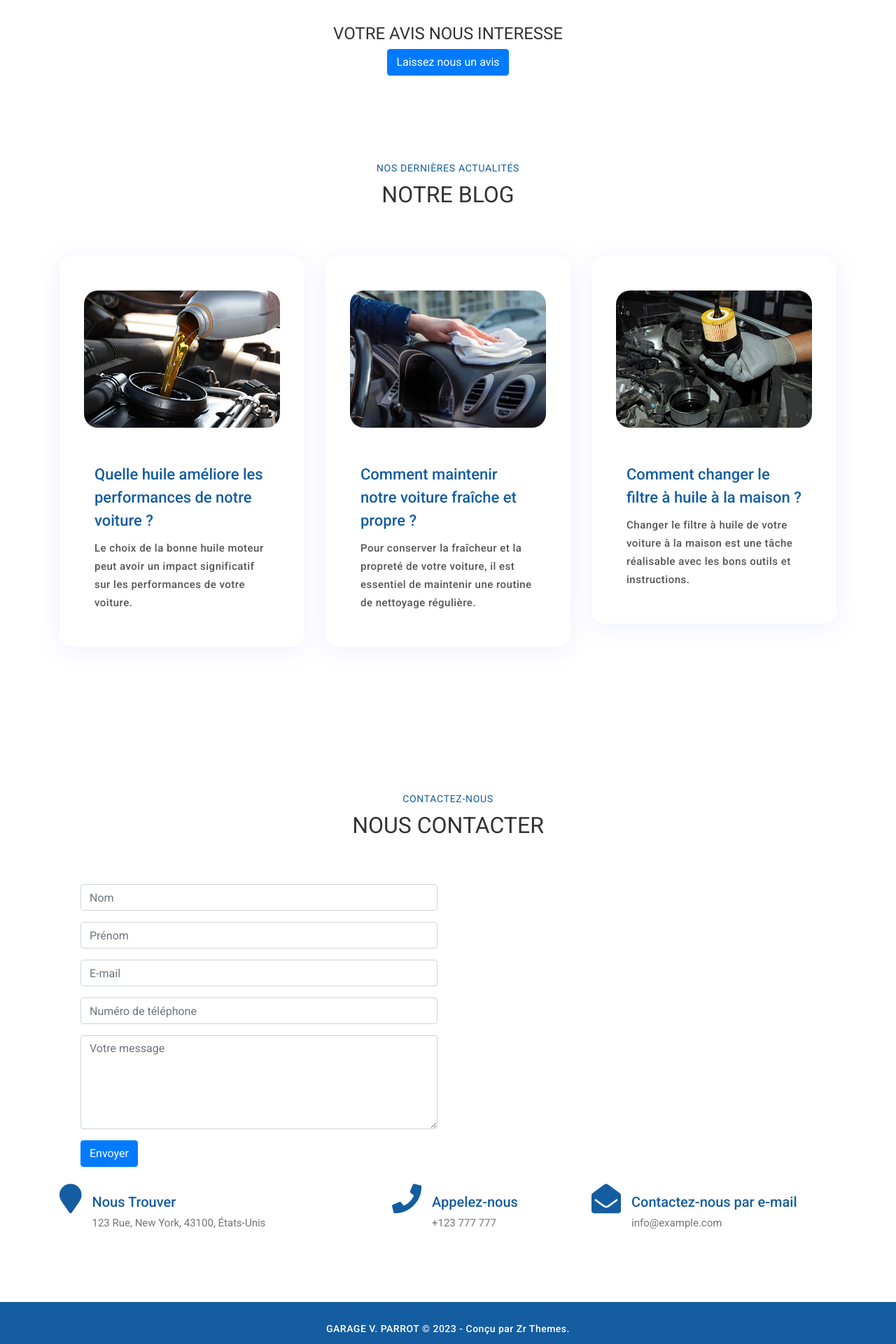
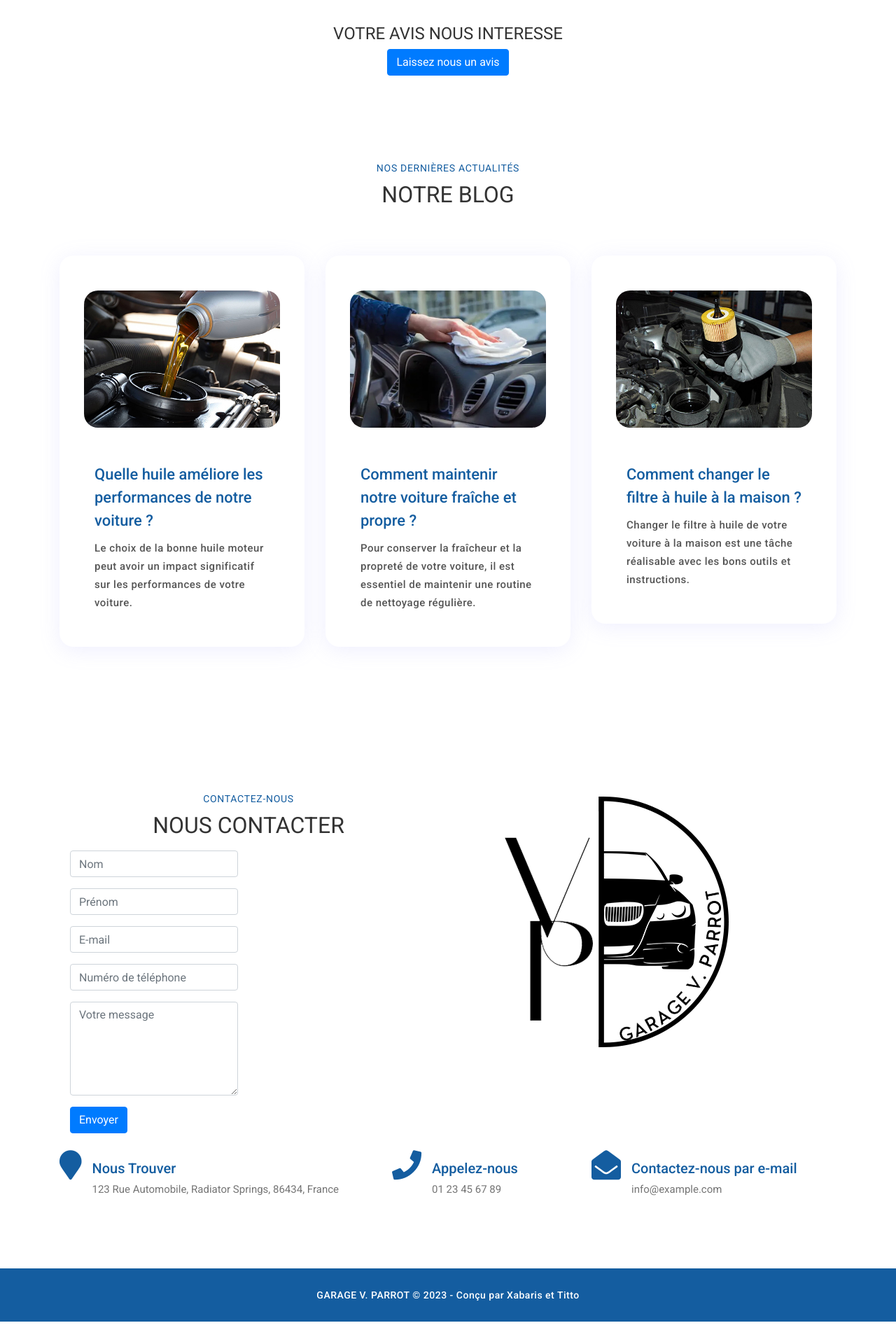
Before and after one commit to Sirabax/garage-v-parrot-project, a Symfony app: template templates/home/index.html.twig in a window 1280 px wide. Shown: the part 2800-4720 px from the top of the page at 70% size. After the commit the page ends 4688 px from the top, so only its background shows below. Run offline with Twig, Linux system fonts and the light colour scheme; the template is opened without the code that fills it, so the values that code supplies are empty; some libraries are stand-ins or nearby versions.

Commit message:
estetic modification

```diff
--- a/templates/contact.html.twig
+++ b/templates/contact.html.twig
@@ -2,16 +2,13 @@
 <section id="contact" class="contact-area section-padding">
     <div class="container">
         <div class="row">
-            <div class="col-lg-12 col-md-12">
+            <div class="col-md-6">
                 <div class="section-title">
                     <h5>Contactez-nous</h5>
                     <h2>Nous Contacter</h2>
                 </div>
-            </div>
-        </div>
                 <!-- Formulaire de Contact -->
-    <div class="container mt-5">
-    <form class="col-md-6">
+                <form class="col-lg-6 col-md-6">
                     <div class="form-group">
                         <input type="text" class="form-control" id="nom" placeholder="Nom">
                     </div>
@@ -30,7 +27,10 @@
                     <button type="submit" class="btn btn-primary">Envoyer</button>
                 </form>
             </div>
-
+            <div class="col-lg-6 col-md-6">
+                <img src="assets/images/logo2.png" alt="logo V.Parrot" class="img-fluid">
+            </div>
+        </div>
         <div class="row">
             <div class="col-lg-12">
                 <div class="form-container-box">
@@ -40,7 +40,7 @@
                                 <i class="fa fa-map-marker pt-3"></i>
                                 <div class="cta-text">
                                     <h4>Nous Trouver</h4>
-                                    <span>123 Rue, New York, 43100, États-Unis</span>
+                                    <span>123 Rue Automobile, Radiator Springs, 86434, France</span>
                                 </div>
                             </div>
                         </div>
@@ -49,7 +49,7 @@
                                 <i class="fa fa-phone pt-3"></i>
                                 <div class="cta-text">
                                     <h4>Appelez-nous</h4>
-                                    <span>+123 777 777</span>
+                                    <span>01 23 45 67 89</span>
                                 </div>
                             </div>
                         </div>
--- a/templates/footer.html.twig
+++ b/templates/footer.html.twig
@@ -5,7 +5,7 @@
             <div class="row">
                 <div class="col-xl-12 col-lg-12 text-center text-lg-center">
                     <div class="copyright-text">
-                        <p>GARAGE V. PARROT © 2023 - Conçu par Zr Themes.</p>
+                        <p>GARAGE V. PARROT © 2023 - Conçu par Xabaris et Titto</p>
                     </div>
                 </div>
             </div>
--- a/templates/slider.html.twig
+++ b/templates/slider.html.twig
@@ -10,7 +10,7 @@
                                 <div class="caption text-left">
                                     <h2>Réparation et Entretien de Votre Véhicule</h2>
                                     <h1>Garantie de Qualité Professionnelle</h1>
-                                    <h3>Téléphone : +123 777 777</h3>
+                                    <h3>Téléphone : 01 23 45 67 89</h3>
                                     <div class="home-button-box home-slider-btn">
                                         <a href="#0" class="button home-btn js-scroll">Contactez-nous</a>
                                     </div>
@@ -28,7 +28,7 @@
                                 <div class="caption text-left">
                                     <h2>Ventes de Véhicules d'Occasion Certifiées</h2>
                                     <h1>Service de Remise en État Automobile</h1>
-                                    <h3>Téléphone : +123 777 777</h3>
+                                    <h3>Téléphone : 01 23 45 67 89 </h3>
                                     <div class="home-button-box home-slider-btn">
                                         <a href="#0" class="button home-btn js-scroll">Contactez-nous</a>
                                     </div>
```
Lines whose indentation alone changed are shown as unchanged.
